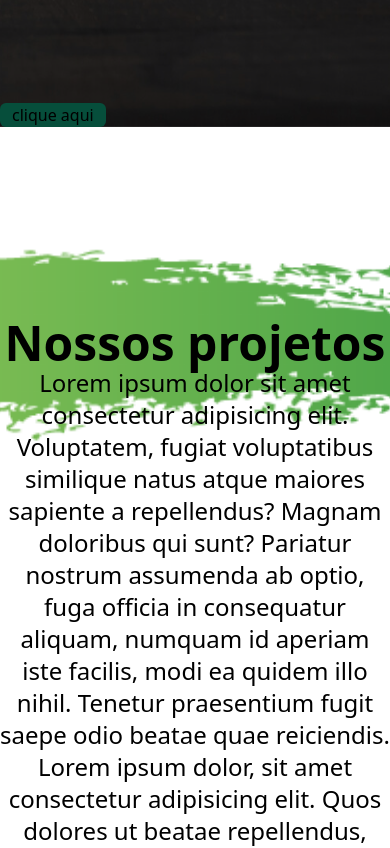
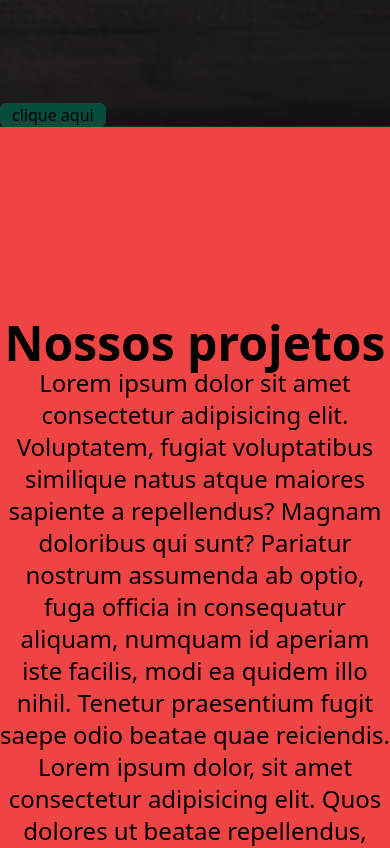
Before and after one commit to bennychun99/site2, a Next.js app: page / in a window 390 px wide. Shown: the part 2400-3248 px from the top of the page. Built offline with nearby package versions, Linux system fonts and the light colour scheme.

Commit message:
test bg responsivo

```diff
--- a/pages/index.js
+++ b/pages/index.js
@@ -65,6 +65,14 @@ function NavBar() {
   );
 }
 
+function Footer() {
+  return(
+    <div>
+
+    </div>
+  )
+}
+
 function Home() {
   return (
     <div>
@@ -124,7 +132,7 @@ function Home() {
         </a>
       </section>
 
-      <section className="bg-cover bg-center bg-arte-clara2" id="nossos-projetos">
+      <section className="bg-cover bg-center bg-red-500 md:bg-arte-clara2" id="nossos-projetos">
         <h1 className="pt-48 text-2xl	font-bold text-center md:m-auto md:max-w-5xl text-5xl text-black">
           Nossos projetos
         </h1>
```
